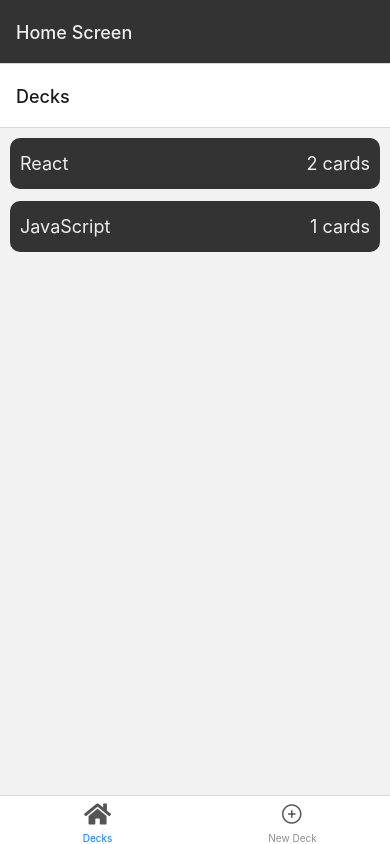
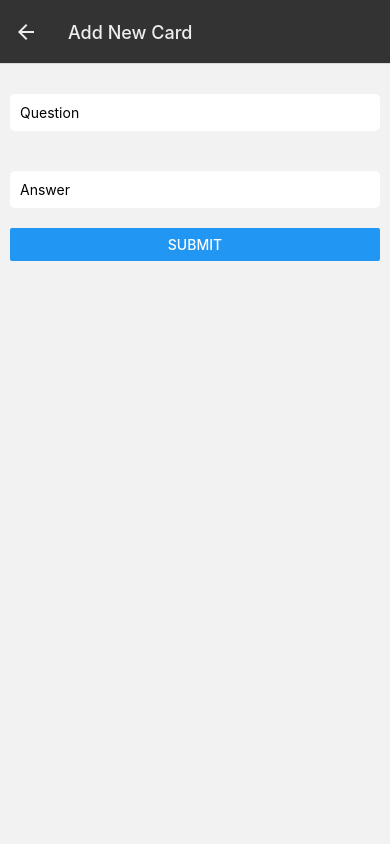
Before and after one commit to dacitto/UdaciCards, a React Native app: screen /AddCard in a window 390 px wide. Built offline with nearby package versions, Linux system fonts and the light colour scheme.

Commit message:
feat: add new card UI

```diff
--- a/routes/StackNav.js
+++ b/routes/StackNav.js
@@ -3,6 +3,7 @@ import { NavigationContainer } from "@react-navigation/native";
 import "react-native-gesture-handler";
 import DeckDetails from "../screens/DeckDetails";
 import TabNav from "./TabNav";
+import AddCard from "../screens/AddCard";
 const Stack = createStackNavigator();
 const StackNav = () => {
   return (
@@ -26,6 +27,11 @@ const StackNav = () => {
           component={DeckDetails}
           options={{ title: "Deck Details" }}
         />
+        <Stack.Screen
+          name="AddCard"
+          component={AddCard}
+          options={{ title: "Add New Card" }}
+        />
       </Stack.Navigator>
     </NavigationContainer>
   );
--- /dev/null
+++ b/screens/AddCard/index.js
@@ -0,0 +1,73 @@
+import React, { useState } from "react";
+import {
+  Text,
+  View,
+  StyleSheet,
+  TextInput,
+  Button,
+  Alert,
+  TouchableWithoutFeedback,
+  Keyboard,
+} from "react-native";
+import { addDeck } from "../../redux/decksSlice";
+import { useDispatch } from "react-redux";
+const AddCard = ({ navigation }) => {
+  const [question, setQuestion] = useState("");
+  const [answer, setAnswer] = useState("");
+  const dispatch = useDispatch();
+  return (
+    <TouchableWithoutFeedback onPress={() => Keyboard.dismiss()}>
+      <View style={styles.container}>
+        <TextInput
+          style={styles.input}
+          value={question}
+          onChangeText={(value) => setQuestion(value)}
+          placeholder="Question"
+        />
+        <TextInput
+          style={styles.input}
+          value={answer}
+          onChangeText={(value) => setAnswer(value)}
+          placeholder="Answer"
+        />
+        <Button
+          onPress={() => {
+            if (question.trim() !== "" && answer.trim() !== "") {
+              // dispatch(
+              //   addDeck({ id: Date.now(), title: title.trim(), questions: [] })
+              // );
+              // setTitle("");
+              navigation.goBack();
+            } else {
+              Alert.alert(
+                "Text input is empty!",
+                "Please fill both question and answer fields",
+                [{ text: "ok" }]
+              );
+            }
+          }}
+          title="Submit"
+          style={styles.button}
+          accessibilityLabel="Add a new Card"
+        />
+      </View>
+    </TouchableWithoutFeedback>
+  );
+};
+const styles = StyleSheet.create({
+  container: {
+    padding: 10,
+    flex: 1,
+  },
+  input: {
+    backgroundColor: "#fff",
+    padding: 10,
+    borderRadius: 5,
+    marginTop: 20,
+    marginBottom: 20,
+  },
+  button: {
+    borderRadius: 10,
+  },
+});
+export default AddCard;
--- a/screens/DeckDetails/index.js
+++ b/screens/DeckDetails/index.js
@@ -1,5 +1,5 @@
 import { Text, View, StyleSheet, TouchableOpacity } from "react-native";
-const DeckDetails = ({ route }) => {
+const DeckDetails = ({ route, navigation }) => {
   const deck = route.params.deck;
   return (
     <View style={styles.container}>
@@ -10,7 +10,10 @@ const DeckDetails = ({ route }) => {
         </Text>
       </View>
       <View style={styles.buttonsContainer}>
-        <TouchableOpacity style={styles.button}>
+        <TouchableOpacity
+          style={styles.button}
+          onPress={() => navigation.navigate("AddCard")}
+        >
           <Text style={styles.buttonText}>Add Card</Text>
         </TouchableOpacity>
         <TouchableOpacity style={styles.button}>
```
